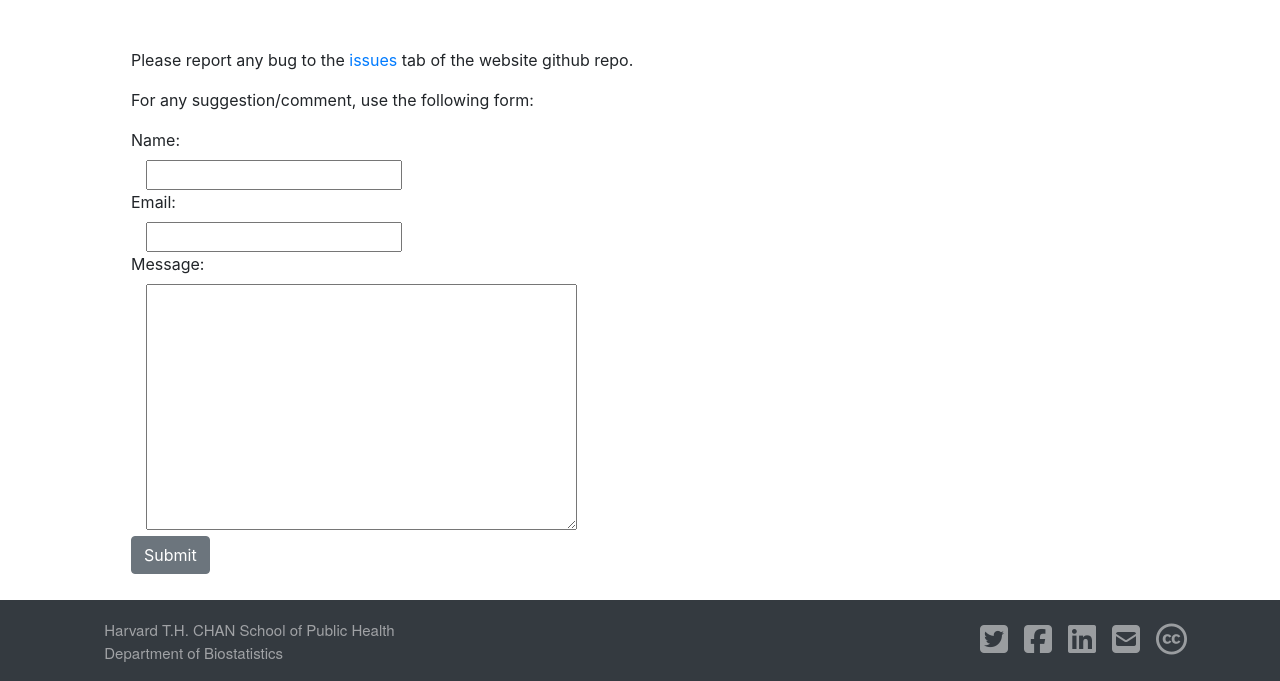
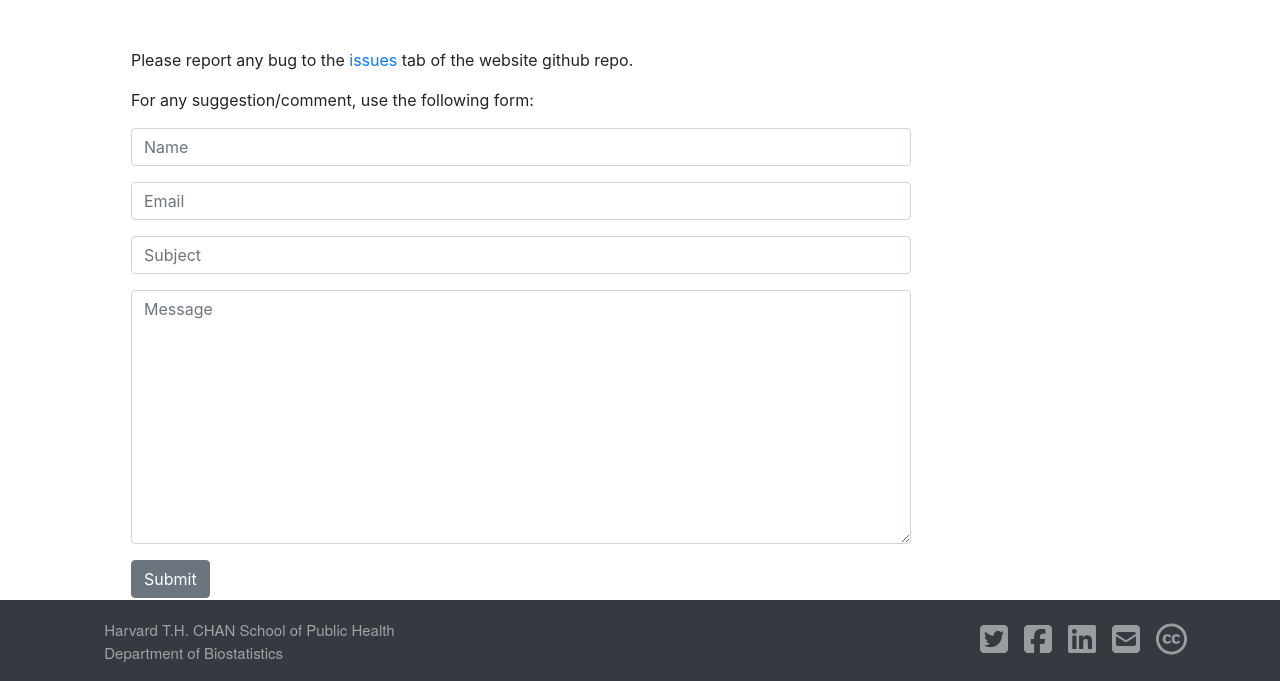
Before and after one commit to QuackenbushLab/grand, a Django app: page /about/ in a window 1280 px wide. Shown: the part 119-800 px from the top of the page. Run offline with Django 3.2, Linux system fonts and the light colour scheme; some libraries are stand-ins or nearby versions.

Commit message:
add new fiels

```diff
--- a/grandapp/forms.py
+++ b/grandapp/forms.py
@@ -1,8 +1,9 @@
 from django import forms
 
 class ContactForm(forms.Form):
-    contact_name = forms.CharField(required=True, label="Name")
-    contact_email = forms.EmailField(required=True, label="Email")
+    contact_name    = forms.CharField(required=True, label="Name")
+    contact_email   = forms.EmailField(required=True, label="Email")
+    contact_subject = forms.CharField(required=True, label="Subject")
     content = forms.CharField(
         required=True,
         widget=forms.Textarea,
--- a/grandapp/templates/about.html
+++ b/grandapp/templates/about.html
@@ -10,6 +10,8 @@
   <title>Bootstrap</title>
 </head>
 <body>
+
+{% load widget_tweaks %}
 
 <!-- Header -->
 <nav class="navbar bg-dark navbar-dark navbar-expand-sm">
@@ -61,19 +63,23 @@
     <div class="form-area">
         <form action="{% url 'about' %}" role="form" method="post">
 	 	    {% csrf_token %}
-		    Name:
-		    <div class="container mt-2">
-                    {{ contactform.contact_name }}
+                    <div class="form-group">
+                        {% render_field contactform.contact_name class="form-control" placeholder="Name" %}
                     </div>
-		    Email:
-		    <div class="container mt-2">
-                    {{ contactform.contact_email }}
+                    <div class="form-group">
+                        {% render_field contactform.contact_email class="form-control" placeholder="Email" %}
                     </div>
-		    Message:
-                    <div class="container mt-2">
-                    {{ contactform.content }}
+
+                    <div class="form-group">
+                        {% render_field contactform.contact_subject class="form-control" placeholder="Subject" %}
                     </div>
+                    <div class="form-group">
+                        {% render_field contactform.content class="form-control" placeholder="Message" %}
+                    </div>
+
+        <div class="form-actions">
         <button type="submit"  name="submit" class="btn btn-m btn-secondary">Submit</button>
+        </div>
         </form>
 	</section>
     </div>
--- a/grandapp/templates/home.html
+++ b/grandapp/templates/home.html
@@ -45,7 +45,7 @@
           <a class="nav-item nav-link" href="https://twitter.com/intent/tweet?text=http://hsph.harvard.edu"><i class="fab fa-twitter-square fa-2x"></i></a>
           <a class="nav-item nav-link" href="http://www.facebook.com/sharer/sharer.php?u=http://hsph.harvard.edu"><i class="fab fa-facebook-square fa-2x"></i></a>
           <a class="nav-item nav-link" href="https://www.linkedin.com/sharing/share-offsite/?url=http://hsph.harvard.edu"><i class="fab fa-linkedin fa-2x"></i></a>
-          <a class="nav-item nav-link" href="mailto:aa@aa.com"><i class="fas fa-envelope-square fa-2x"></i></a>
+          <a class="nav-item nav-link" href="/about"><i class="fas fa-envelope-square fa-2x"></i></a>
           <a class="nav-item nav-link" href="https://creativecommons.org/licenses/by-sa/4.0/"><i class="fab fa-creative-commons fa-2x"></i></a>
       </div>
   </div>
@@ -63,7 +63,7 @@
       <div class="card-group">
       <!-- Drugs -->
       <div class="card" style="width: 18rem;">
-        <img class="card-img-top" src="drugs" alt="Drugs">
+        <img class="card-img-top" src="#" alt="Drugs">
         <a href="drugs/" class="btn btn-secondary">Small molecules</a>
         <div class="card-body">
           <p class="card-text">Drug and small molecule-induced gene regulatory networks computed from the connectivity map gene expression.</p>
@@ -72,7 +72,7 @@
 
       <!-- Cell lines -->
       <div class="card" style="width: 18rem;">
-        <img class="card-img-top" src="cells" alt="Cell lines">
+        <img class="card-img-top" src="#" alt="Cell lines">
         <a href="cell/" class="btn btn-secondary">Cell lines</a>
         <div class="card-body">
           <p class="card-text">Some quick example text to build on the card title and make up the bulk of the card's content.</p>
--- a/grandapp/views.py
+++ b/grandapp/views.py
@@ -1,12 +1,11 @@
-from django.shortcuts import render
-from django.http import HttpResponse
+from django.shortcuts import render, redirect
+from django.http import HttpResponse, HttpResponseRedirect
 from django.http import Http404
 from django.core import serializers
 from .models import Cell
 from .models import Drug
 from .models import Tissue
 from django.core.mail import BadHeaderError, EmailMessage, send_mail
-from django.shortcuts import redirect
 from .forms import ContactForm
 from django.conf import settings
 
@@ -17,9 +16,9 @@ def cell(request):
     cells = Cell.objects.all()
     return render(request, 'cell.html', {'cells': cells})
 
-def about(request):
-    form = ContactForm()
-    return render(request, 'about.html', {'contactform':form})
+#def about(request):
+#    form = ContactForm()
+#    return render(request, 'about.html', {'contactform':form})
 
 def drug(request):
     drugs = Drug.objects.all()
@@ -30,3 +29,25 @@ def drug(request):
 def tissue(request):
     tissues = Tissue.objects.all()
     return render(request, 'tissues.html', {'tissues': tissues})
+
+def about(request):
+    if request.method == 'GET':
+        form = ContactForm()
+    else:
+        form = ContactForm(request.POST)
+        if form.is_valid():
+            contact_name    = request.POST['contact_name']
+            contact_email   = request.POST['contact_email']
+            contact_subject = request.POST['contact_subject']
+            content         = request.POST['content']
+            try:
+                send_mail(subject=contact_subject, message=content, from_email=settings.EMAIL_HOST_USER, recipient_list=['marouen.b.guebila@gmail.com',], fail_silently=False)
+            except BadHeaderError:
+                return HttpResponse('Invalid header found.')
+            return redirect('thanks')
+        else:
+            return HttpResponse('Error')
+    return render(request, "about.html", {'contactform': form})
+
+def thanks(request):
+    return HttpResponse('Thank you for your message.')
--- a/granddb/urls.py
+++ b/granddb/urls.py
@@ -9,6 +9,7 @@ urlpatterns = [
     url(r'^about/' ,views.about, name='about'),
     url(r'^cell/' ,views.cell, name='cell'),
     url(r'^drugs/', view=views.drug, name='drugs'),
-    url(r'^tissues/', view=views.tissue, name='tissues')
+    url(r'^tissues/', view=views.tissue, name='tissues'),
+    url(r'^thanks/', views.thanks, name='thanks'),
     #url(r'^adoptions/(\d+)/', views.pet_detail, name='pet_detail'),
 ]
```
Also changed, not shown: granddb/settings.py (+6 -6 lines).
